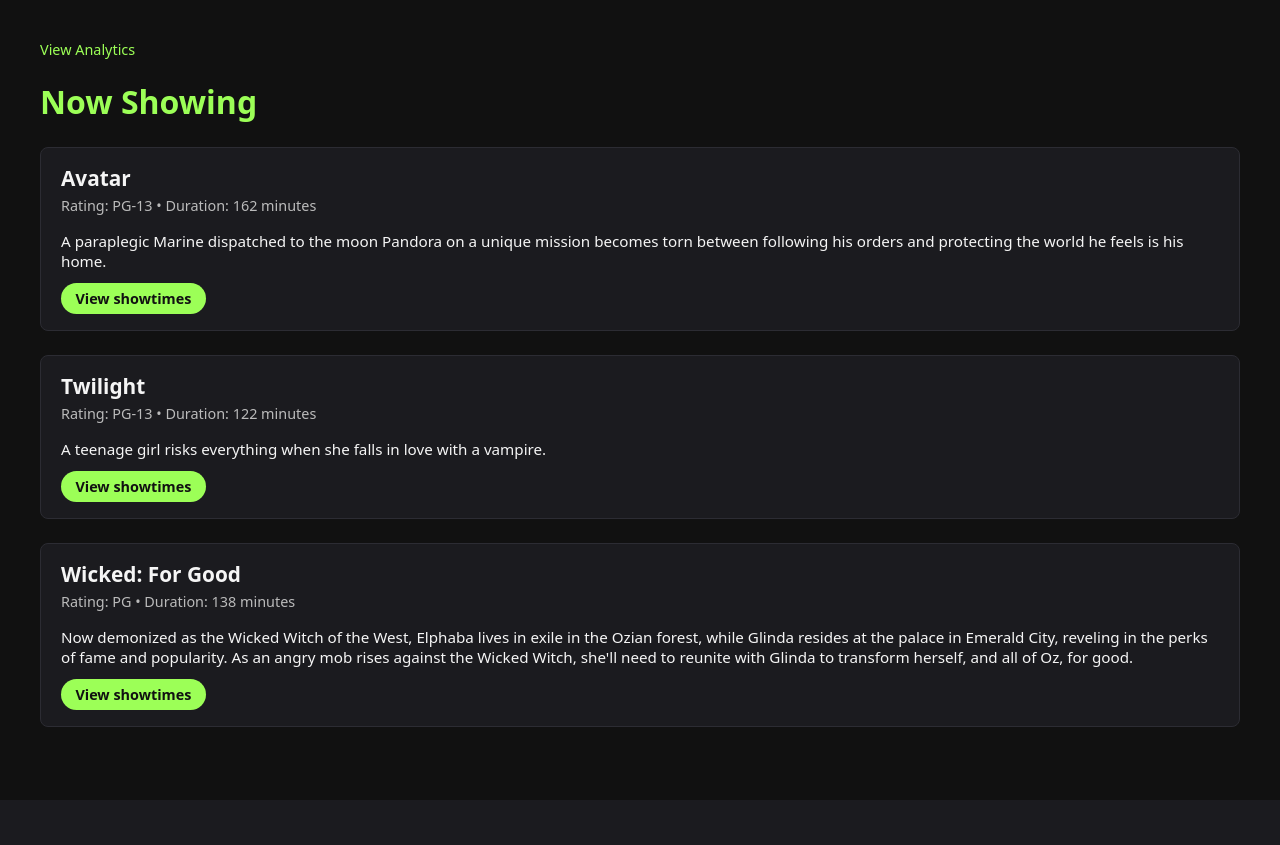
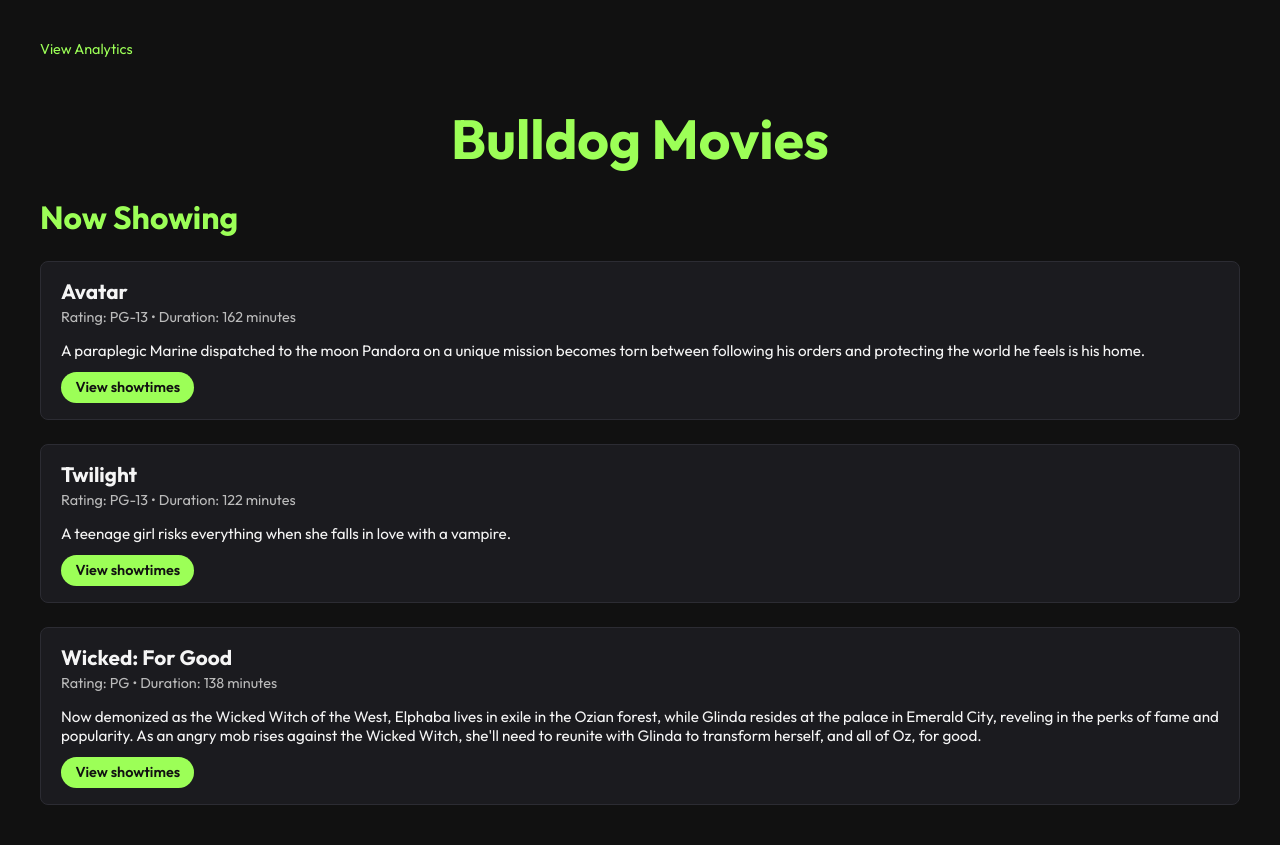
Before and after one commit to Trinitybb/movie_booking_app, a Flask app: page / in a window 1280 px wide. Before the commit the page ends 800 px from the top, so only its background shows below. Run offline with Flask 3, Linux system fonts and the light colour scheme; data comes from the database, SQL or seed files in the repository; both versions use the stored data as it was after the commit.

Commit message:
Added movie and updated style.css and landing page

```diff
--- a/templates/home.html
+++ b/templates/home.html
@@ -4,8 +4,17 @@
     <meta charset="utf-8">
     <title>Movie Booking – Home</title>
     <style>
+
+      @import url('https://fonts.googleapis.com/css2?family=Outfit:wght@100..900&display=swap');
+
+      .outfit-<uniquifier> {
+        font-family: "Outfit", sans-serif;
+        font-optical-sizing: auto;
+        font-weight: <weight>;
+        font-style: normal;
+      }
       body {
-        font-family: system-ui, -apple-system, BlinkMacSystemFont, "Segoe UI", sans-serif;
+        font-family: "Outfit", sans-serif;
         padding: 2rem;
         background: #111;
         color: #f5f5f5;
@@ -60,12 +69,24 @@
         color: #9cff57;
         text-decoration: none;
       }
+
+      .hero h1{
+
+      text-align: center;
+      font-size: 55px;
+        }
+
+
     </style>
   </head>
   <body>
     <div class="top-links">
       <a href="{{ url_for('analytics') }}">View Analytics</a>
     </div>
+
+    <section class="hero">
+    <h1>Bulldog Movies</h1>
+    </section>
 
     <h1>Now Showing</h1>
 
```
Also changed, not shown: init_db.py (+20 -0 lines), static/style.css (+10 -1 lines), movie_booking.db.
